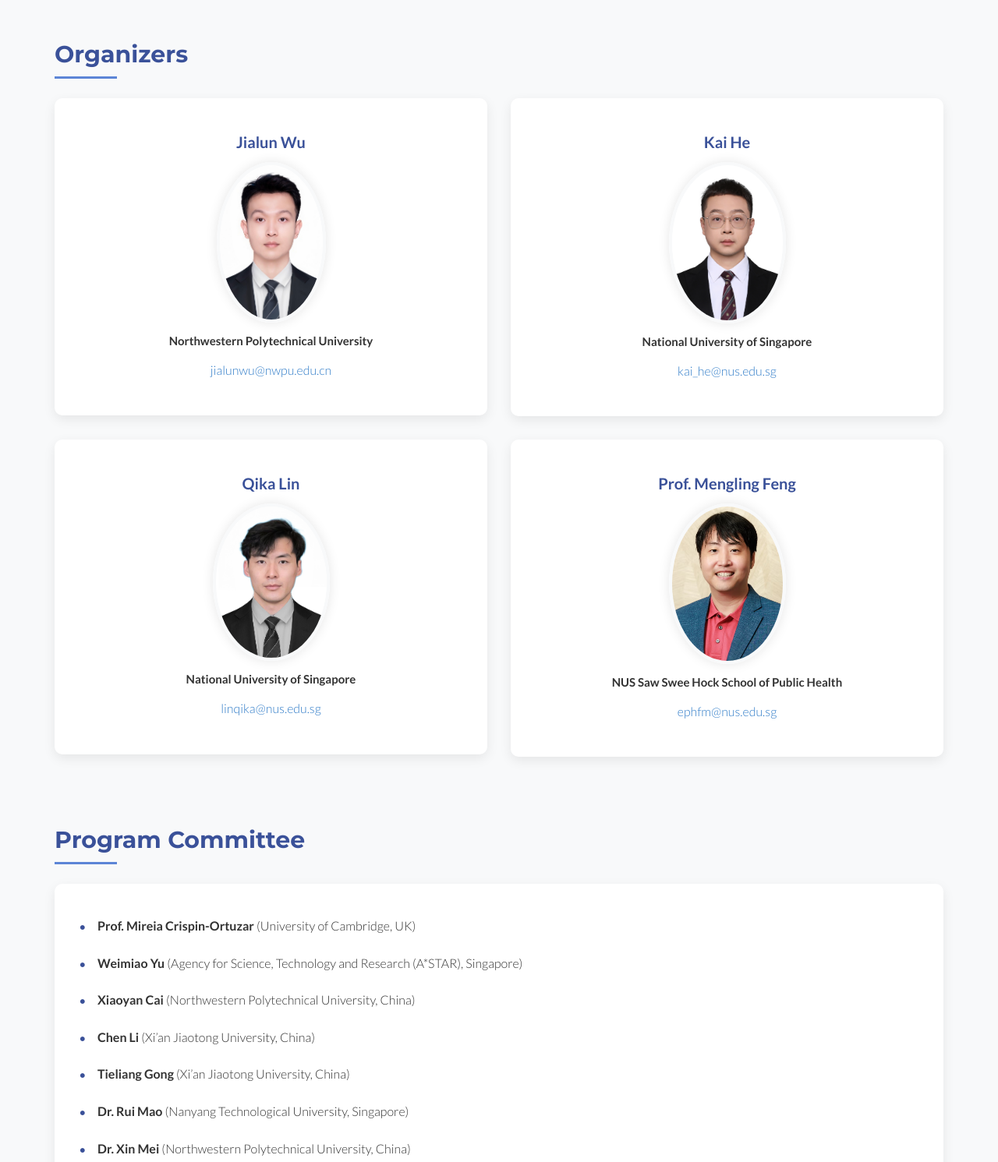
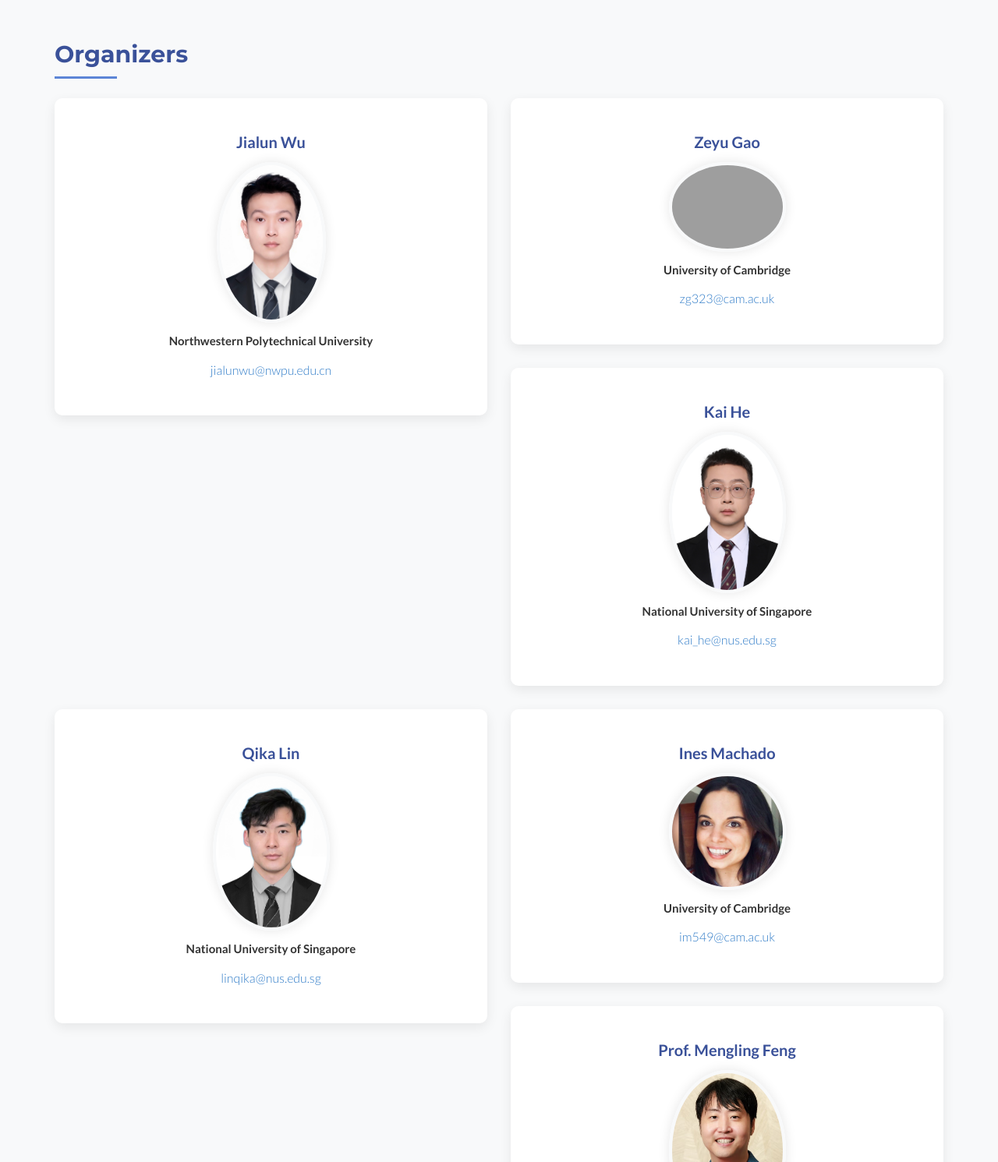
Before and after one commit to AI-PrecMed/AI-PrecMed.github.io, a plain HTML site: page index.html in a window 1280 px wide. Shown: the part 2960-4451 px from the top of the page at 78% size. Drawn offline with Linux system fonts and the light colour scheme; grey boxes are pictures that could not be loaded; a web font is replaced by a local one.

Commit message:
Add files via upload

```diff
--- a/index.html
+++ b/index.html
@@ -484,16 +484,16 @@
           </center>
         </div>
       </div>
-      <!-- <div class="col-sm-6">
+      <div class="col-sm-6">
         <div class="organizer-card wow fadeInUp" data-animation-delay="200">
           <h4 class="text-center"><a target="_blank" style="text-decoration: none; color: #3a5199;">Zeyu Gao</a></h4>
           <center>
-            <img class="img-responsive img-circle" height="150px" width="150px" src="img/organizer/kai.jpg" alt="Zeyu Gao">
+            <img class="img-responsive img-circle" height="150px" width="150px" src="img/organizer/zeyu.jpg" alt="Zeyu Gao">
             <h5 class="text-center">University of Cambridge</h5>
             <p class="text-center" style="margin-top: 10px;"><a href="mailto:zg323@cam.ac.uk">zg323@cam.ac.uk</a></p>
           </center>
         </div>
-      </div> -->
+      </div>
       <div class="col-sm-6">
         <div class="organizer-card wow fadeInUp" data-animation-delay="300">
           <h4 class="text-center"><a target="_blank" style="text-decoration: none; color: #3a5199;">Kai He</a></h4>
@@ -514,16 +514,16 @@
           </center>
         </div>
       </div>
-      <!-- <div class="col-sm-6">
+      <div class="col-sm-6">
         <div class="organizer-card wow fadeInUp" data-animation-delay="500">
           <h4 class="text-center"><a target="_blank" style="text-decoration: none; color: #3a5199;">Ines Machado</a></h4>
           <center>
-            <img class="img-responsive img-circle" height="150px" width="150px" src="img/organizer/kai.jpg" alt="Ines Machado">
+            <img class="img-responsive img-circle" height="150px" width="150px" src="img/organizer/Ines.jpg" alt="Ines Machado">
             <h5 class="text-center">University of Cambridge</h5>
             <p class="text-center" style="margin-top: 10px;"><a href="mailto:im549@cam.ac.uk">im549@cam.ac.uk</a></p>
           </center>
         </div>
-      </div> -->
+      </div>
       <div class="col-sm-6">
         <div class="organizer-card wow fadeInUp" data-animation-delay="600">
           <h4 class="text-center"><a target="_blank" style="text-decoration: none; color: #3a5199;">Prof. Mengling Feng</a></h4>
```
